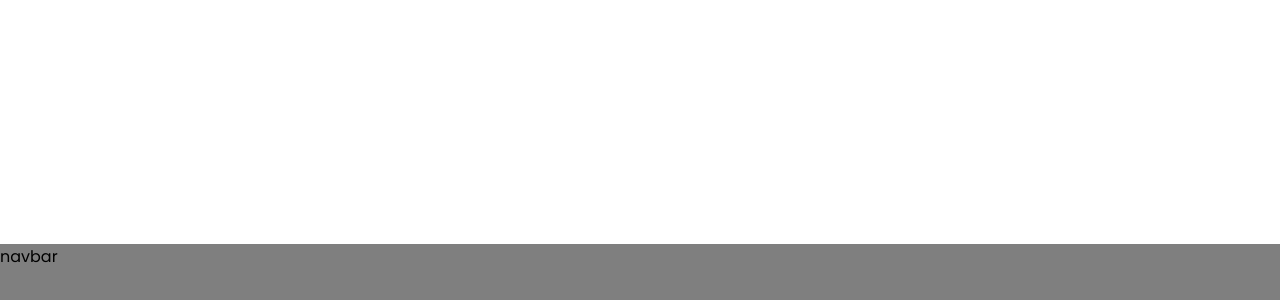
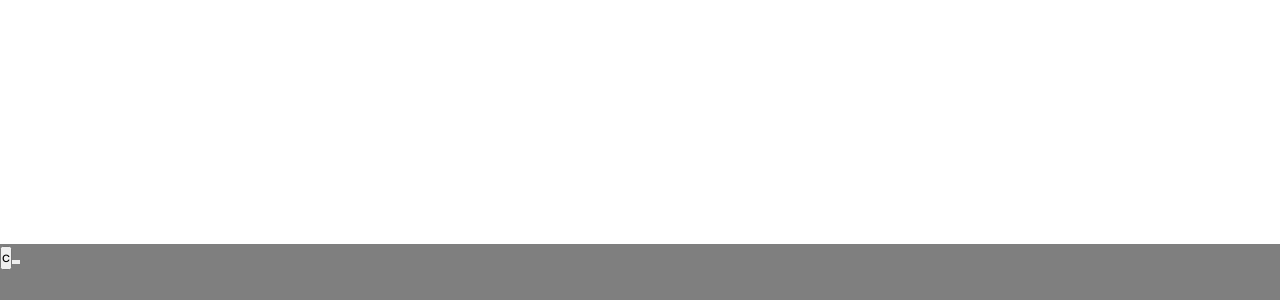
Before and after one commit to JoshAjikaze/StockInchApp, a React (Vite) app: page /userscreen in a window 1280 px wide. Shown: the part 500-800 px from the top of the page. Built offline with nearby package versions, Linux system fonts and the light colour scheme.

Commit message:
Homepage navbar design

```diff
--- a/src/user/home/HomePage.tsx
+++ b/src/user/home/HomePage.tsx
@@ -1,6 +1,7 @@
 // import { NavLink } from "react-router-dom";
 import Allcategories from "../products/Allcategories";
 import { Outlet } from "react-router-dom";
+
 
 const HomePage = () => {
 
@@ -11,7 +12,9 @@ const HomePage = () => {
                 <Outlet />
 
             <div className="h-[7vh] fixed w-full bottom-0 bg-black/50 left-0">
-                navbar
+                <button>c</button>
+                <button></button>
+                <button></button>
             </div>
 
         </main>
```
